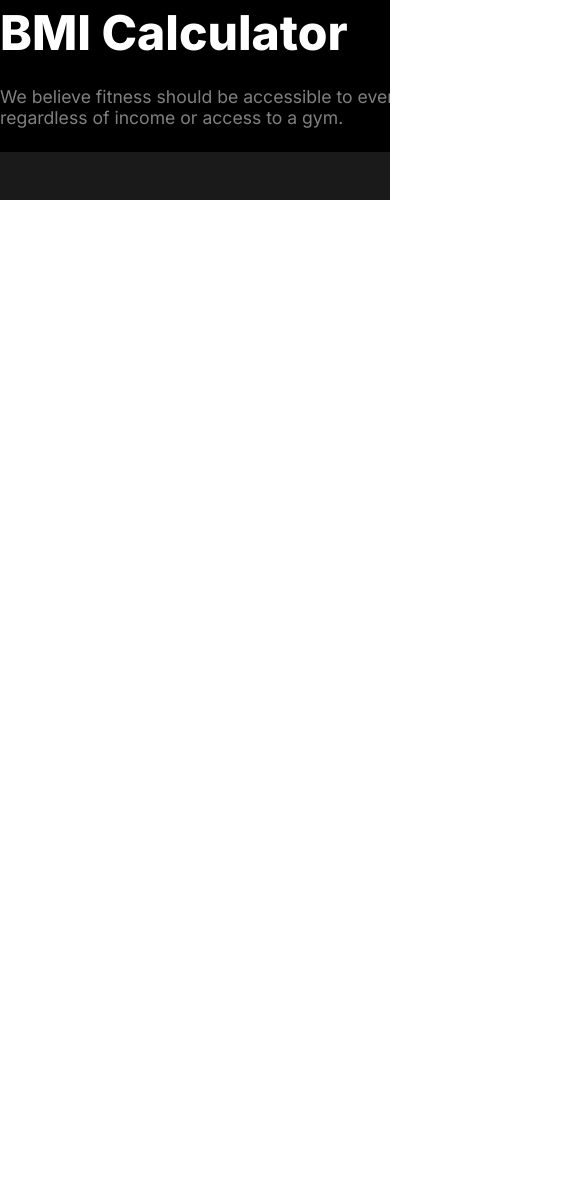
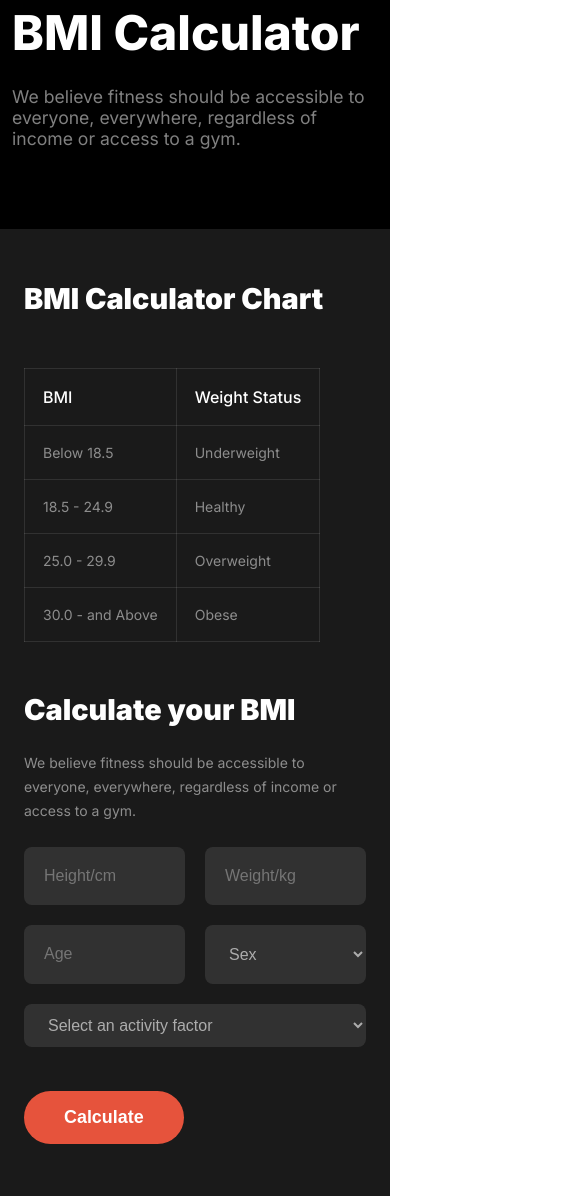
Before and after one commit to AyeshaFerdous/Assignment-2, a plain HTML site: page index.html in a window 390 px wide. Shown: the part 4251-5447 px from the top of the page, 585 px wide, since content can reach past the window. Before the commit the page ends 4451 px from the top, so only its background shows below. Drawn offline with Linux system fonts and the light colour scheme; a web font is replaced by a local one.

Commit message:
added a bmi calculator section and make responsive

```diff
--- a/index.html
+++ b/index.html
@@ -135,7 +135,58 @@
     </div>
     <section id="bmi-calculator">
         <div class="container">
+          <div class="bmi-calculator-container  display-flex">
+            <div class="bmi-calculator-chart">
+                <h1>BMI Calculator Chart</h1>
 
+                <table>
+                    <tr>
+                        <th>BMI</th>
+                        <th>Weight Status</th>
+                    </tr>
+                    <tr>
+                        <td>Below 18.5</td>
+                        <td>Underweight</td>
+                    </tr>
+                    <tr>
+                        <td>18.5 - 24.9</td>
+                        <td>Healthy</td>
+                    </tr>
+                    <tr>
+                        <td>25.0 - 29.9</td>
+                        <td>Overweight</td>
+                    </tr>
+                    <tr>
+                        <td>30.0 - and Above</td>
+                        <td>Obese</td>
+                    </tr>
+                </table>
+               </div>
+
+               <div class="calculate-your-bmi">
+                <h1>Calculate your BMI</h1>
+                <p>We believe fitness should be accessible to everyone, everywhere, regardless of income or access to a gym.</p>
+                <form action="">
+                   <div class="input-field">
+                    <input type="text" name="height" placeholder="Height/cm" class="input-wrapper">
+                   <input type="text" placeholder="Weight/kg" class="input-wrapper">
+                   <input type="text" placeholder="Age" class="input-wrapper">
+                   <select class="input-wrapper">
+                    <option value="sex">Sex</option>
+                   </select>
+                   </div>
+                <div>
+                    <select id="activity-bar">
+                        <option value="">Select an activity factor</option>
+                       </select>
+                   </div>
+
+                   <div>
+                    <button class="btn-primary form-btn">Calculate</button>
+                   </div>
+                    </form>
+               </div>
+          </div>
         </div>
        </section>
     </main>
--- a/responsive.css
+++ b/responsive.css
@@ -69,6 +69,28 @@
     .extra-mile-btn{
         padding: 16px 100px;
     }
+    .bmi-calculator-title-section{
+        width: 100%;
+        padding: 0 12px;
+    }
+    .bmi-calculator-container{
+        flex-direction: column;
+    }
+    .bmi-calculator-chart{
+        width: 100%;
+        margin-bottom: 50px;
+    }
+    .calculate-your-bmi{
+        width: 100%;
+
+    }
+    .calculate-your-bmi .input-wrapper{
+        padding: 20px;
+        width: 100%;
+    }
+    .calculate-your-bmi .input-field{
+        width: 100%;
+    }
 }
 @media screen and (min-width:576px) and (max-width: 992px) {
     .container{
@@ -110,4 +132,20 @@
         width: 100%;
         height: 100%;
     }
+    .bmi-calculator-title-section{
+        width: 100%;
+        padding: 0 12px;
+    }
+    .bmi-calculator-container{
+        flex-direction: column;
+    }
+    .bmi-calculator-chart{
+        width: 100%;
+        margin-bottom: 50px;
+    }
+    .calculate-your-bmi{
+        width: 100%;
+
+    }
+
 }
--- a/style.css
+++ b/style.css
@@ -263,8 +263,10 @@ ul .hamburg-item{
 
 /* bmi-calculator section starts here */
 .bmi-calculator-title-section{
-    width: 600px;
+    width: 70%;
     margin: 0 auto;
+    margin-bottom: 80px;
+
 }
 .title{
     text-align: left;
@@ -275,4 +277,87 @@ ul .hamburg-item{
 #bmi-calculator{
     background-color: rgba(255, 255, 255, 0.1);
 }
+.bmi-calculator-container{
+   padding: 28px 0;
+}
+.bmi-calculator-chart{
+    width: 50%;
+
+}
+.bmi-calculator-chart h1{
+    font-size: 1.8rem;
+    font-weight: 900;
+    color: white;
+    margin-bottom: 52px;
+}
+.bmi-calculator-chart table,th,td{
+    border: 1px solid rgba(255, 255, 255, 0.1);
+    border-collapse: collapse;
+    padding: 18px;
+}
+.bmi-calculator-chart th{
+    color: rgb(255, 255, 255);
+   font-size: 1rem;
+   font-weight: 500;
+   text-align: left;
+}
+.bmi-calculator-chart td{
+    color: rgba(255, 255, 255, 0.5);
+    font-size: 14px;
+    font-weight: 400;
+}
+.calculate-your-bmi{
+    width: 50%;
+
+}
+.calculate-your-bmi h1{
+    font-size: 1.8rem;
+    font-weight: 900;
+    color: white;
+    margin-bottom: 24px;
+}
+.calculate-your-bmi p{
+
+    color: rgba(255, 255, 255, 0.5);
+    font-size: 14px;
+    font-weight: 400;
+    line-height: 24px;
+    margin-bottom: 24px;
+}
+
+.calculate-your-bmi form{
+    display: grid;
+    grid-template-columns: repeat(1, 1fr);
+}
+.calculate-your-bmi .input-field{
+    display: grid;
+    grid-template-columns: repeat(2, 1fr);
+    gap: 20px;
+}
+.calculate-your-bmi .input-wrapper{
+    padding: 12px 40px 12px 20px;
+    border-radius: 8px;
+    background: rgba(255, 255, 255, 0.1);
+    border: none;
+   outline: none;
+    color: rgba(255, 255, 255, 0.6);
+    font-size: 1rem;
+
+}
+.calculate-your-bmi #activity-bar{
+   padding: 12px 20px 12px 20px;
+   width: 100%;
+   margin: 20px 0;
+   border-radius: 8px;
+   background: rgba(255, 255, 255, 0.1);
+   color: rgba(255, 255, 255, 0.6);
+   border: none;
+   outline: none;
+   font-size: 1rem;
+}
+.form-btn{
+    padding: 16px 40px 16px 40px;
+    border-radius: 42px;
+    margin-top: 24px;
+}
 /* bmi-calculator section ends here */
```
